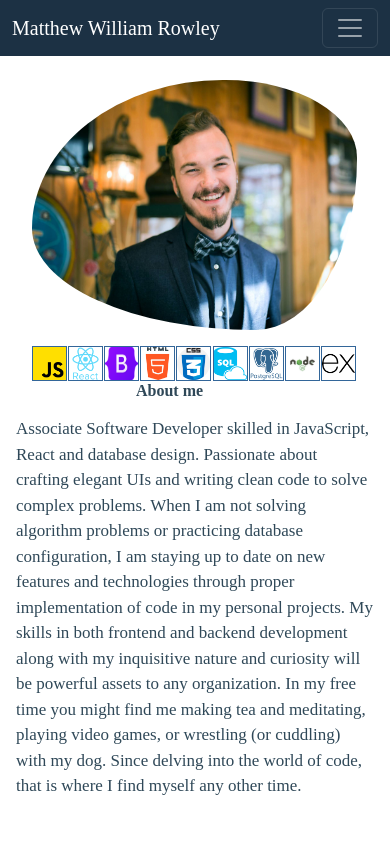
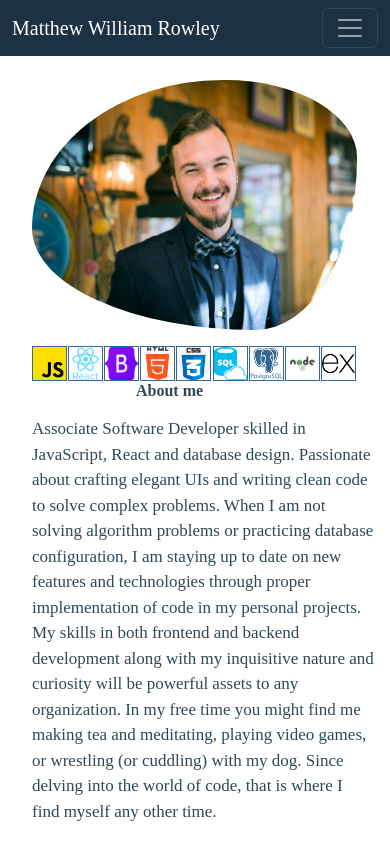
Before and after one commit to mattrowley10/Portfolio, a React (Vite) app: page / in a window 390 px wide. Shown: the top 844 px of the page. Built offline with nearby package versions, Linux system fonts and the light colour scheme.

Commit message:
padding left 425px

```diff
--- a/src/App.css
+++ b/src/App.css
@@ -264,7 +264,7 @@ html, body{
   }
   .about-body{
     padding-right: 1rem;
-    padding-left: 1rem ;
+    padding-left: 2rem ;
     font-size: 17px;
   }
   .about-header{
```
